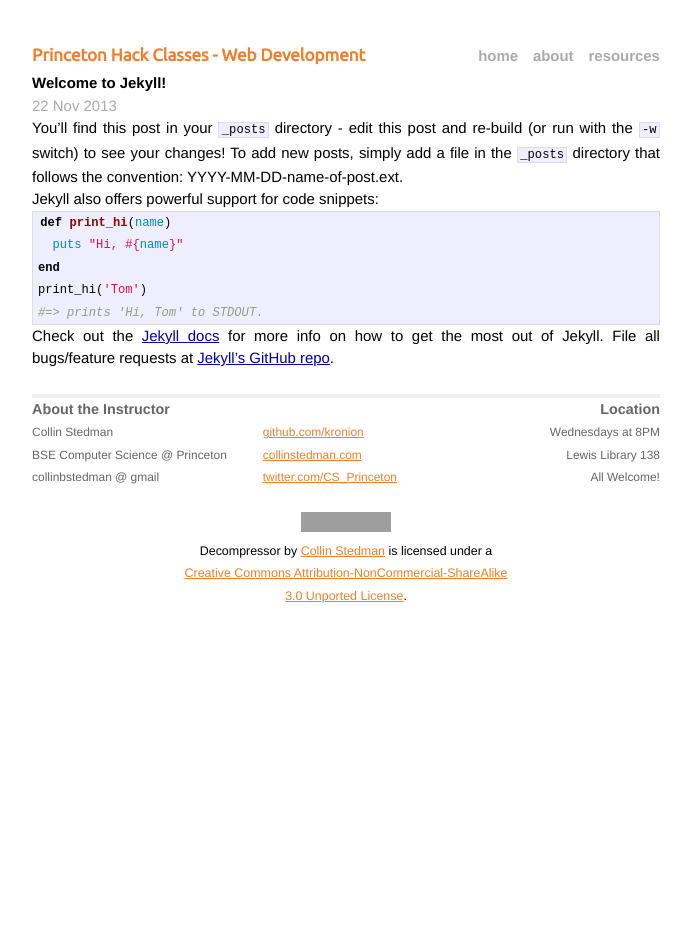
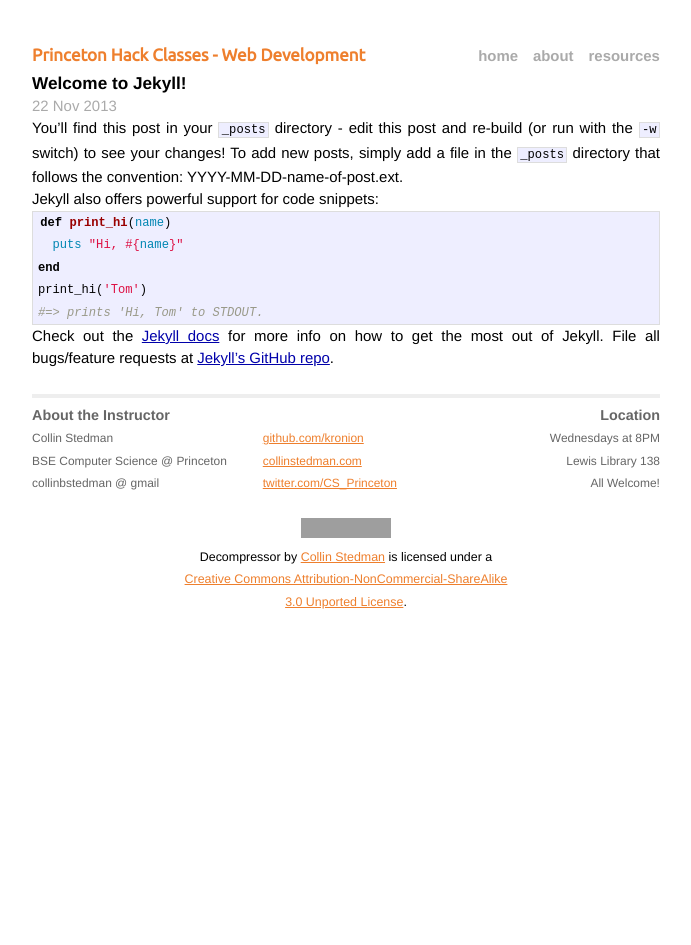
Before and after one commit to kronion/kronion.github.io, a Jekyll site: the page built from _posts/2013-11-22-welcome-to-jekyll.markdown, in a window 1280 px wide. Shown: the whole page, without its empty margins (294-985 px from the left). Built offline with Jekyll 4.4.1, drawn with Linux system fonts in a browser that asks for light colours; Markdown is read by kramdown in place of the engine named in the settings; grey boxes are pictures that could not be loaded.

Commit message:
Style changes

```diff
--- a/css/main.css
+++ b/css/main.css
@@ -20,7 +20,7 @@
 }
 
 h1, h2, h3, h4, h5, h6 {
-  font-size: 100%; }
+  font-size: 115%; }
 
 h1 { margin-bottom: 1em; }
 
@@ -59,6 +59,16 @@
   margin-bottom: 2em;
 }
 
+.posts a {
+  font-family: Ubuntu, Helvetica Neue, Helvetica, Arial, sans-serif;
+  text-decoration: none;
+  color: #ee7f2d;
+}
+
+.posts a:hover {
+  color: #000;
+}
+
 .posts li {
   line-height: 1.75em;
 }
@@ -66,7 +76,8 @@
 .posts span {
   color: #aaa;
   font-family: Monaco, "Courier New", monospace;
-  font-size: 80%;
+  font-size: 75%;
+  margin-left: 1.5em;
 }
 
 /*****************************************************************************/
@@ -120,6 +131,7 @@
   font-size: 80%;
   color: #666;
   border-top: 4px solid #eee;
+  padding-top: 0.5em;
   padding-bottom: 2em;
   margin-top: 2em;
   overflow: hidden;
```
Also changed, not shown: index.html (+6 -3 lines), README.md.
